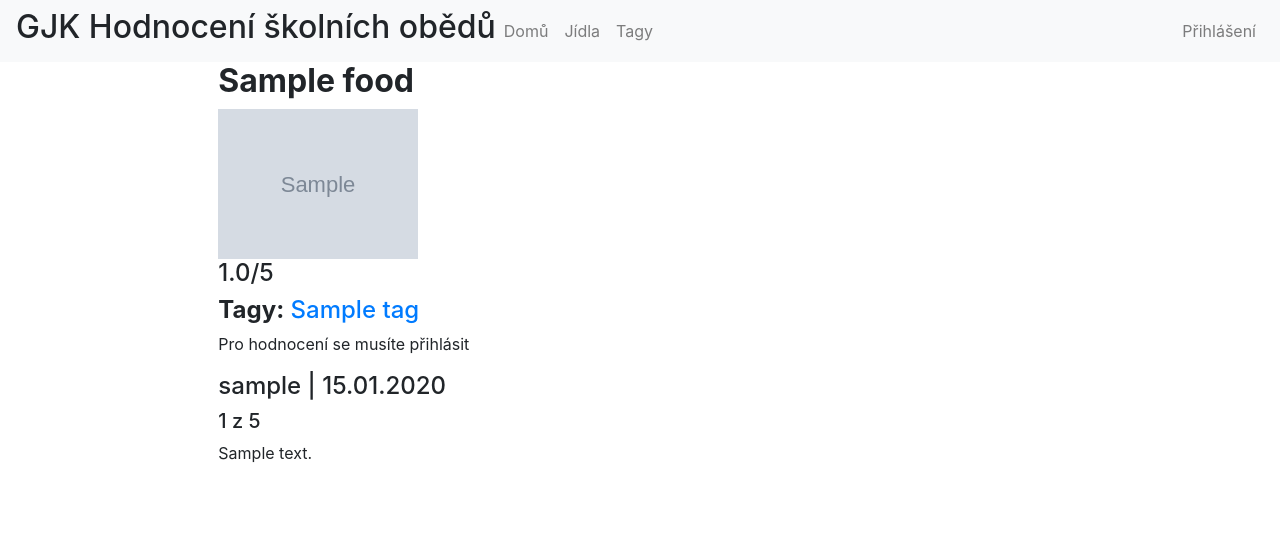
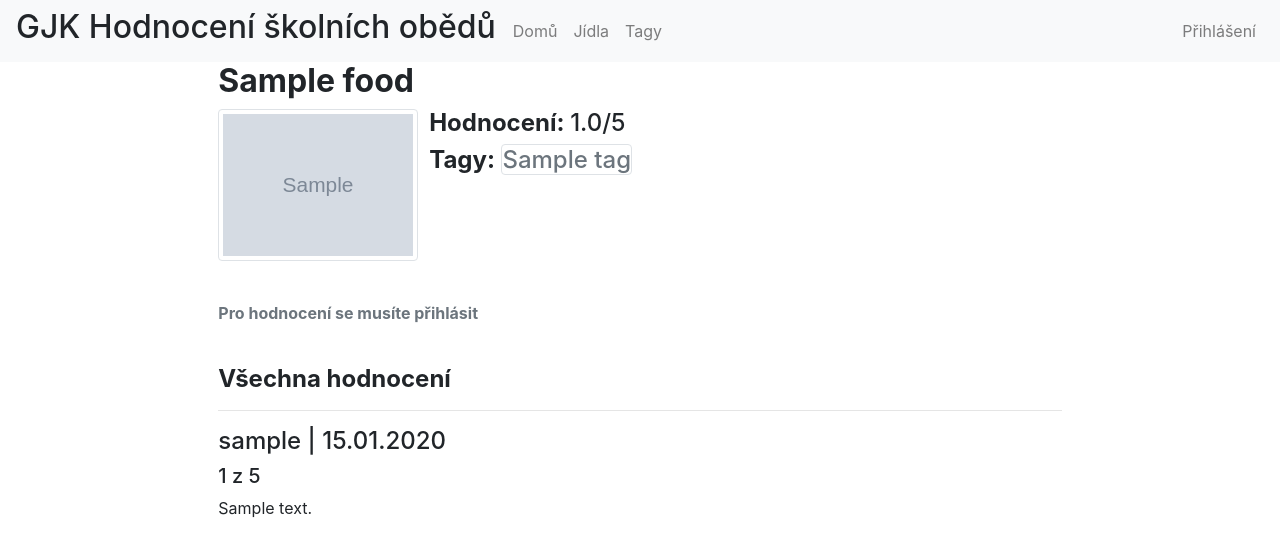
Before and after one commit to Docksein/Maturitni-prace, a Django app: page /jidla/1 in a window 1280 px wide. Shown: the top 557 px of the page. Run offline with Django 4.2, Linux system fonts and the light colour scheme; tables that the repository leaves empty hold one stand-in row (values such as "Sample post"); grey boxes marked "Sample" are stand-in pictures; some libraries are stand-ins or nearby versions.

Commit message:
updated front end design

```diff
--- a/reviews/forms.py
+++ b/reviews/forms.py
@@ -15,18 +15,17 @@ class ReviewForm(forms.ModelForm):
     comment = forms.CharField(
         required=False,
         widget=forms.Textarea(
-            attrs={
-                "rows":10,
-                "cols":70,
-
-            }
+            attrs={"rows":10, "cols":70, "class":"form-control", "placeholder":"Zde přidejte komentář"}
         ),
         label = "Komentář"
 
     )
     ratings = forms.ChoiceField(
         label = "Hodnocení",
-        choices= rating_choices
+        choices= rating_choices,
+        widget = forms.Select(
+            attrs={"class":"form-control"},
+        ),
     )
 
     class Meta:
--- a/reviews/models.py
+++ b/reviews/models.py
@@ -30,7 +30,7 @@ class Food (models.Model):
 
     def average_rating(self):
         all_ratings = map(lambda x: x.ratings, self.review_set.all())
-        return str(numpy.mean(list(all_ratings)))[:5]
+        return str(numpy.mean(list(all_ratings)))[:3]
 
     def get_absolute_url(self):
         return reverse("food_reviews", kwargs={"food_id": self.id})
--- a/reviews/views.py
+++ b/reviews/views.py
@@ -7,14 +7,23 @@ from .models import Food, Review, Tag
 from .forms import ReviewForm
 from django.utils import timezone
 from django.core.paginator import Paginator
+import datetime
 
+def is_weekend():
+    weekno = datetime.datetime.today().weekday()
+
+    if weekno < 5:
+        return False
+    else:
+        return True
 
 def home_view(request, *args, **kwargs):
 
     today = timezone.now()
     food_list = Food.objects.filter(upload_date__year=today.year, upload_date__month=today.month, upload_date__day=today.day)
+    weekend = is_weekend()
 
-    return render(request, "home.html", {"food_list":food_list})
+    return render(request, "home.html", {"food_list":food_list, "weekend":weekend})
 
 def food_list_view(request):
 
@@ -47,6 +56,11 @@ def tags_view(request):
 def review_view(request, food_id):
 
     today = timezone.now()
+    if request.user.is_authenticated:
+        reviewed_today = Review.objects.filter(published_date__year=today.year, published_date__month=today.month, published_date__day=today.day, author_name = request.user).exists()
+    else:
+        reviewed_today = False
+
     food = get_object_or_404(Food, pk=food_id)
     form = ReviewForm(request.POST or None)
     review_list = Review.objects.filter(food_key = food).order_by('-published_date')
@@ -56,7 +70,7 @@ def review_view(request, food_id):
         form = ReviewForm(request.POST)
         if form.is_valid():
             if Review.objects.filter(published_date__year=today.year, published_date__month=today.month, published_date__day=today.day, author_name = request.user).exists():
-                return render(request, "cannot_review.html")
+                return render(request, "cannot_review.html", {"food":food})
             else:
                 ratings = form.cleaned_data['ratings']
                 comment = form.cleaned_data['comment']
@@ -67,12 +81,12 @@ def review_view(request, food_id):
                 review.published_date = timezone.now()
                 review.save()
                 form = ReviewForm()
-                return render(request, "review_post.html")
+                return render(request, "review_post.html", {"food":food})
 
         else:
             form = ReviewForm()
 
-    return render(request, "reviews.html", { "form": form, "food":food, "review_list":review_list })
+    return render(request, "reviews.html", { "form": form, "food":food, "review_list":review_list, "reviewed_today" : reviewed_today, })
 
 def user_review_view(request):
     username = request.user
--- a/templates/all_tags.html
+++ b/templates/all_tags.html
@@ -1,7 +1,9 @@
 {% extends "base.html" %}
 
 {% block content %}
-<h2>Všechny tagy</h2>
+<br/>
+<h2 class="font-weight-bold">Všechny tagy</h2>
+<br/>
     {% for tag in tags_list %}
         <h3><a href="{{ tag.get_absolute_url }}">{{ tag.name }}</a></h3>
     {% endfor %}
--- a/templates/base.html
+++ b/templates/base.html
@@ -17,6 +17,7 @@
         <button class="navbar-toggler" type="button" data-toggle="collapse" data-target="#navbarSupportedContent" aria-controls="navbarSupportedContent" aria-expanded="false" aria-label="Toggle navigation">
           <span class="navbar-toggler-icon"></span>
         </button>
+        &nbsp;&nbsp;
 
         <div class="collapse navbar-collapse" id="navbarSupportedContent">
           <ul class="navbar-nav mr-auto">
--- a/templates/cannot_review.html
+++ b/templates/cannot_review.html
@@ -2,4 +2,5 @@
 
 {% block content %}
 <h2>Už jste dnes hodnotil</h2>
+<p>Zpět na: <a href="{{ food.get_absolute_url }}">{{ food.title }}</a></p>
 {% endblock %}
--- a/templates/jidlo.html
+++ b/templates/jidlo.html
@@ -5,7 +5,9 @@
 <strong><p><div class="p-3 mb-2 bg-danger text-white">Už jste dnes hodnotil, znovu můžete až zítra.</div></p></strong>
 {% endif %}
 
-<h2>Všechna jídla</h2>
+<br/>
+<h2 class="font-weight-bold">Všechna jídla</h2>
+<br/>
     {% for food in food_list %}
         <h3><a href="{{ food.get_absolute_url }}">{{ food.title }}</a></h3>
         {% if food.average_rating == "nan"  %}
--- a/templates/review_post.html
+++ b/templates/review_post.html
@@ -2,4 +2,5 @@
 
 {% block content %}
 <h2>Váš komentář byl úspěšně zapsán</h2>
+<p>Zpět na: <a href="{{ food.get_absolute_url }}">{{ food.title }}</a></p>
 {% endblock %}
--- a/templates/reviews.html
+++ b/templates/reviews.html
@@ -2,37 +2,57 @@
 {% load static %}
 
 {% block content %}
+
+{% if reviewed_today %}
+    <strong><p><div class="p-3 mb-2 bg-danger text-white">Už jste dnes hodnotil, znovu můžete až zítra.</div></p></strong>
+{% endif %}
+
 <h2><strong>{{ food.title }}</strong></h2>
+    <div class="row no-gutters">
+      <div class="col-sm-3">
         {% if food.picture %}
-    <img src="{{ food.picture.url }}" width="200">
+            <img src="{{ food.picture.url }}" width="200" class = "img-thumbnail float-left">
         {% else %}
-    <img src="{% static 'reviews/images/0320.jpg' %}" width="200">
+            <img src="{% static 'reviews/images/0320.jpg' %}" width="250" class = "img-thumbnail">
         {% endif %}
+
+        </div>
+      <div class="col-sm">
         <h4>
         {% if food.average_rating == "nan"  %}
-    Nehodnoceno
+            <strong>Hodnocení: </strong>Nehodnoceno
         {% else %}
-    {{ food.average_rating }}/5
+            <strong>Hodnocení: </strong>{{ food.average_rating }}/5
         {% endif %}
         </h4>
         <h4><strong>Tagy:</strong> {% for tag in food.tags.all %}
-    <a href="{{ tag.get_absolute_url }}">{{ tag }}&nbsp;</a>
+            <span class="border rounded"><a href="{{ tag.get_absolute_url }}" class="text-secondary">{{ tag }}</a></span>&nbsp;
         {% endfor %}
             </h4>
+        </div>
+    </div>
 
-
+<br/>
 {% if user.is_authenticated %}
-    <form action="{% url 'food_reviews' food.id %}", method="POST">{% csrf_token %}
-            <div class="form-group">
+    {% if not reviewed_today %}
+        <br/>
+        <div class="form-group" >
+        <form action="{% url 'food_reviews' food.id %}", method="POST">
+            {% csrf_token %}
             {{ form.as_p }}
             <button type="submit" name="Save">Přidat komentář</button>
         </div>
-    </form>
-{% else %}
-    <p>Pro hodnocení se musíte přihlásit</p>
     {% endif %}
 
+{% else %}
+    <strong><p><div class="text-secondary">Pro hodnocení se musíte přihlásit</div></p></strong>
+{% endif %}
+
+<br/>
+<h4><strong>Všechna hodnocení</strong></h4>
+
 {% for review in review_list %}
+    <hr class="hr" />
     <h4>{{ review.author_name }} | {{ review.published_date|date:'d.m.Y' }}</h4>
     <h5>{{ review.ratings }} z 5</h5>
     <p>{{ review.comment }}</p>
--- a/templates/user_reviews.html
+++ b/templates/user_reviews.html
@@ -1,7 +1,8 @@
 {% extends "base.html" %}
 
 {% block content %}
-    <h2>Vaše hodnocení</h2>
+
+    <h2 class="font-weight-bold">Vaše hodnocení</h2>
     {% for review in review_list %}
     <h3>{{ review.food_key }} </h3>
     <h5><strong>{{ review.ratings }} z 5 </strong>| {{ review.published_date|date:'d.m.Y' }}</h5>
```
Also changed, not shown: templates/home.html (+9 -1 lines). Lines whose indentation alone changed are shown as unchanged.
